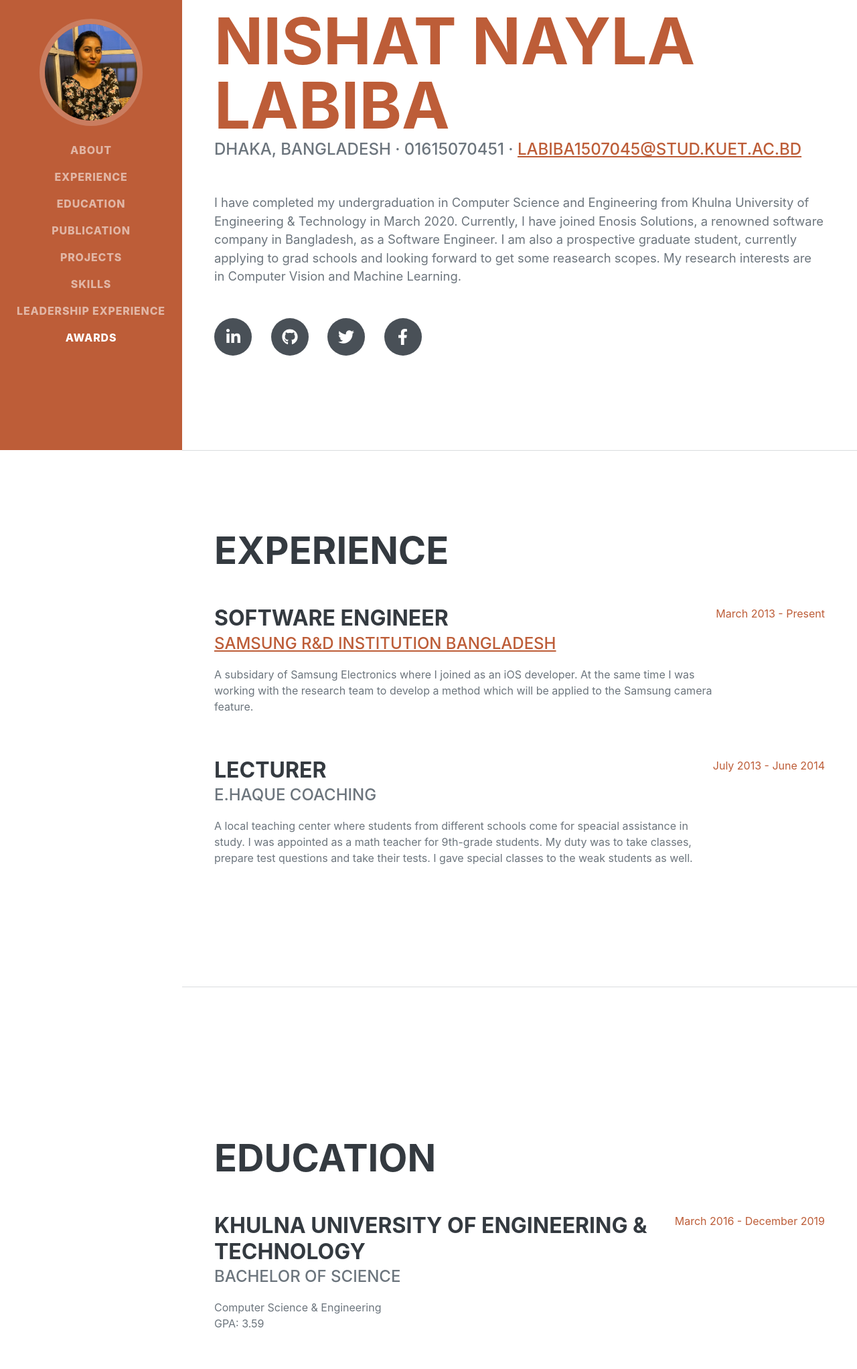
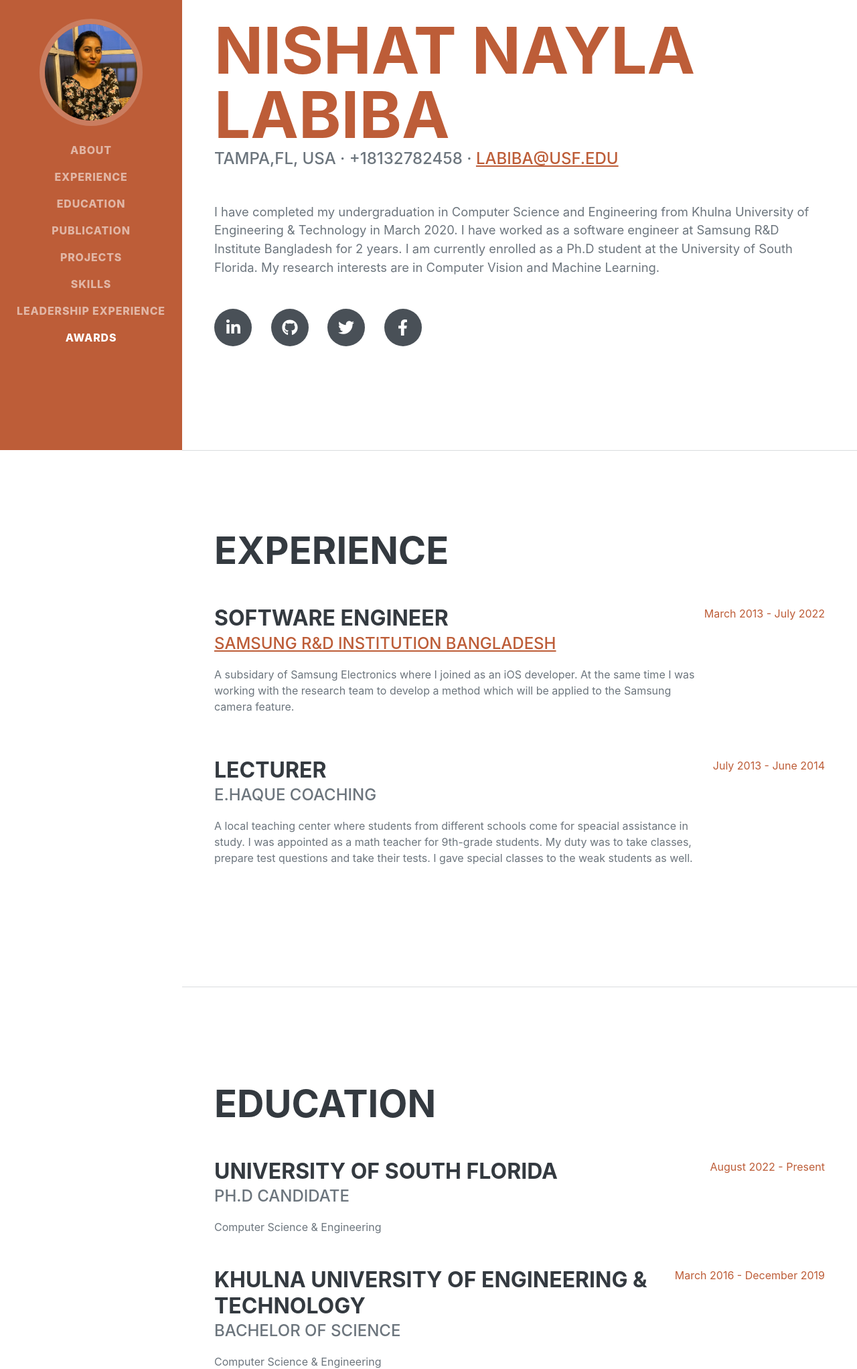
Before and after one commit to Labiba1507045/labibaPortfolio, a plain HTML site: page index.html in a window 1280 px wide. Shown: the part 128-2172 px from the top of the page at 67% size. Drawn offline with nearby package versions, Linux system fonts and the light colour scheme; a web font is replaced by a local one.

Commit message:
Update index.html

```diff
--- a/index.html
+++ b/index.html
@@ -45,10 +45,10 @@
                         <span class="text-primary">Nishat Nayla Labiba</span>
                     </h1>
                     <div class="subheading mb-5">
-                        Dhaka, Bangladesh · 01615070451 ·
-                        <a href="mailto:labiba1507045@stud.kuet.ac.bd">labiba1507045@stud.kuet.ac.bd</a>
+                        Tampa,FL, USA  · +18132782458 ·
+                        <a href="mailto:labiba1507045@stud.kuet.ac.bd">labiba@usf.edu</a>
                     </div>
-                    <p class="lead mb-5">I have completed my undergraduation in Computer Science and Engineering from Khulna University of Engineering & Technology in March 2020. Currently, I have joined Enosis Solutions, a renowned software company in Bangladesh, as a Software Engineer. I am also a prospective graduate student, currently applying to grad schools and looking forward to get some reasearch scopes. My research interests are in Computer Vision and Machine Learning.</p>
+                    <p class="lead mb-5">I have completed my undergraduation in Computer Science and Engineering from Khulna University of Engineering & Technology in March 2020. I have worked as a software engineer at Samsung R&D Institute Bangladesh for 2 years. I am currently enrolled as a Ph.D student at the University of South Florida. My research interests are in Computer Vision and Machine Learning.</p>
                     <div class="social-icons">
                         <a class="social-icon" href="https://www.linkedin.com/in/nishat-nayla-labiba-ba2827a3/"><i class="fab fa-linkedin-in"></i></a>
                         <a class="social-icon" href="https://github.com/Labiba1507045"><i class="fab fa-github"></i></a>
@@ -68,7 +68,7 @@
                             <div class="subheading mb-3"> <a href="https://research.samsung.com/srbd"> Samsung R&D Institution Bangladesh</a></div>
                             <p>A subsidary of Samsung Electronics where I joined as an iOS developer. At the same time I was working with the research team to develop a method which will be applied to the Samsung camera feature.</p>
                         </div>
-                        <div class="flex-shrink-0"><span class="text-primary">March 2013 - Present</span></div>
+                        <div class="flex-shrink-0"><span class="text-primary">March 2013 - July 2022</span></div>
                     </div>
                     <div class="d-flex flex-column flex-md-row justify-content-between mb-5">
                         <div class="flex-grow-1">
@@ -85,6 +85,14 @@
             <section class="resume-section" id="education">
                 <div class="resume-section-content">
                     <h2 class="mb-5">Education</h2>
+		    <div class="d-flex flex-column flex-md-row justify-content-between mb-5">
+                        <div class="flex-grow-1">
+                            <h3 class="mb-0">University of South Florida</h3>
+                            <div class="subheading mb-3">Ph.D Candidate</div>
+                            <div>Computer Science & Engineering</div>
+                        </div>
+                        <div class="flex-shrink-0"><span class="text-primary">August 2022 - Present</span></div>
+                    </div>
                     <div class="d-flex flex-column flex-md-row justify-content-between mb-5">
                         <div class="flex-grow-1">
                             <h3 class="mb-0">Khulna University of Engineering & Technology</h3>
```
